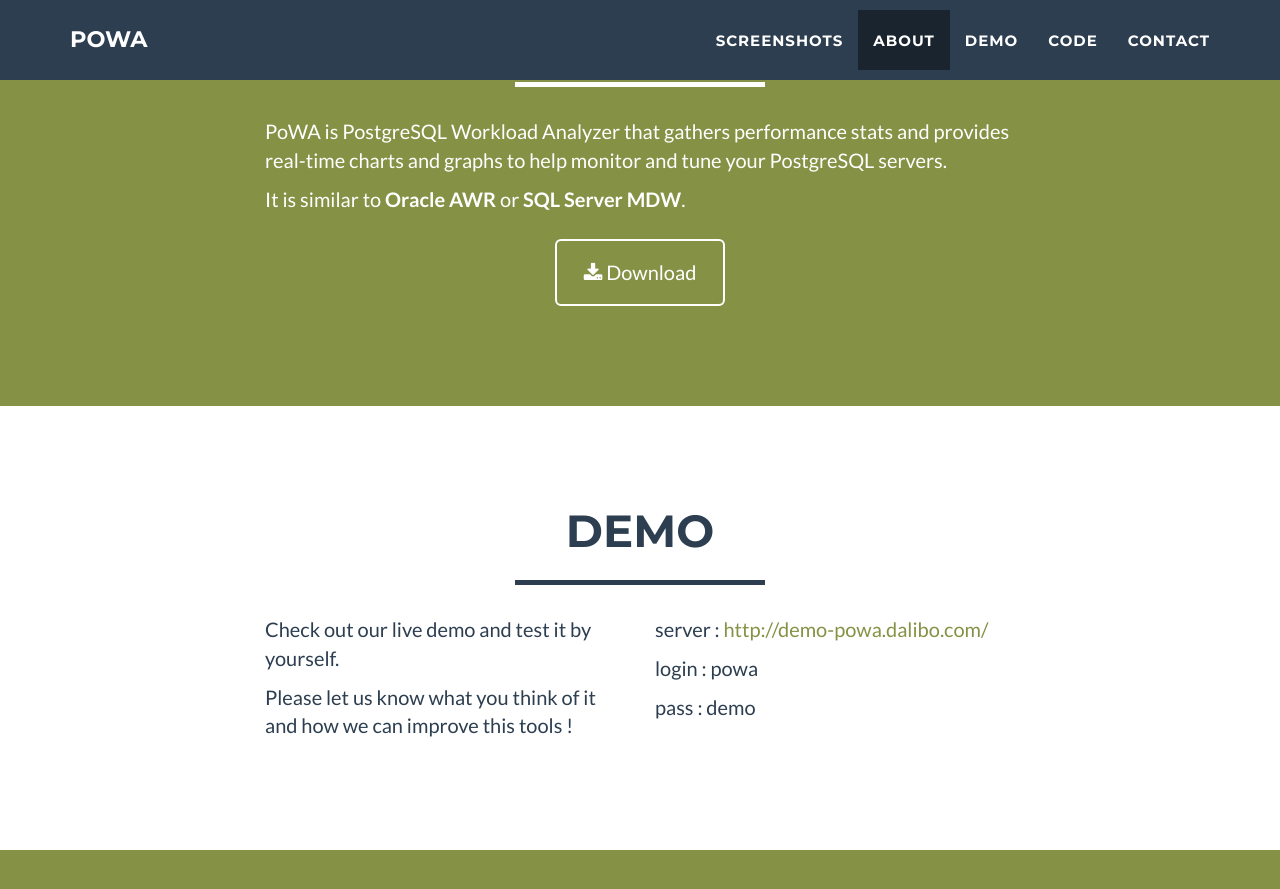
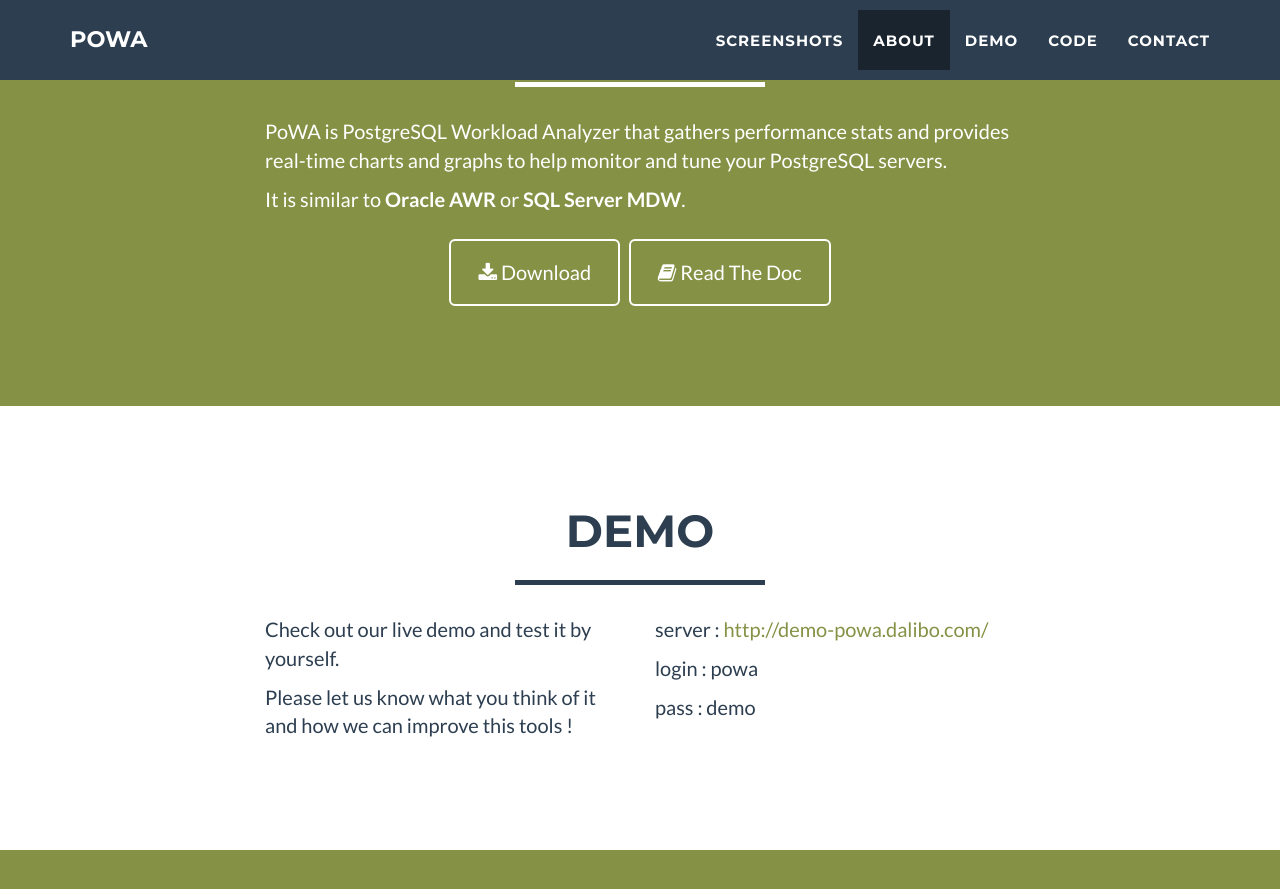
Before and after one commit to powa-team/powa, a Jekyll site: the page built from index.html, in a window 1280 px wide and 900 px high, scrolled down 1469 px. Shown: the top 889 px of the window. Built offline with Jekyll 4.4.1, drawn with Linux system fonts in a browser that asks for light colours.

Commit message:
read the doc !

```diff
--- a/_includes/about.html
+++ b/_includes/about.html
@@ -19,7 +19,11 @@ It is similar to <b>Oracle AWR</b> or <b>SQL Server MDW</b>.
                     <a href="https://github.com/dalibo/powa/archive/REL_1_2.zip" class="btn btn-lg btn-outline">
                         <i class="fa fa-download"></i> Download
                     </a>
-                </div>
+			&nbsp;
+		<a href="http://powa.readthedocs.org/" class="btn btn-lg btn-outline">
+		  <i class="fa fa-book"></i> Read The Doc
+		</a>
+               </div>
             </div>
         </div>
     </section>
```
